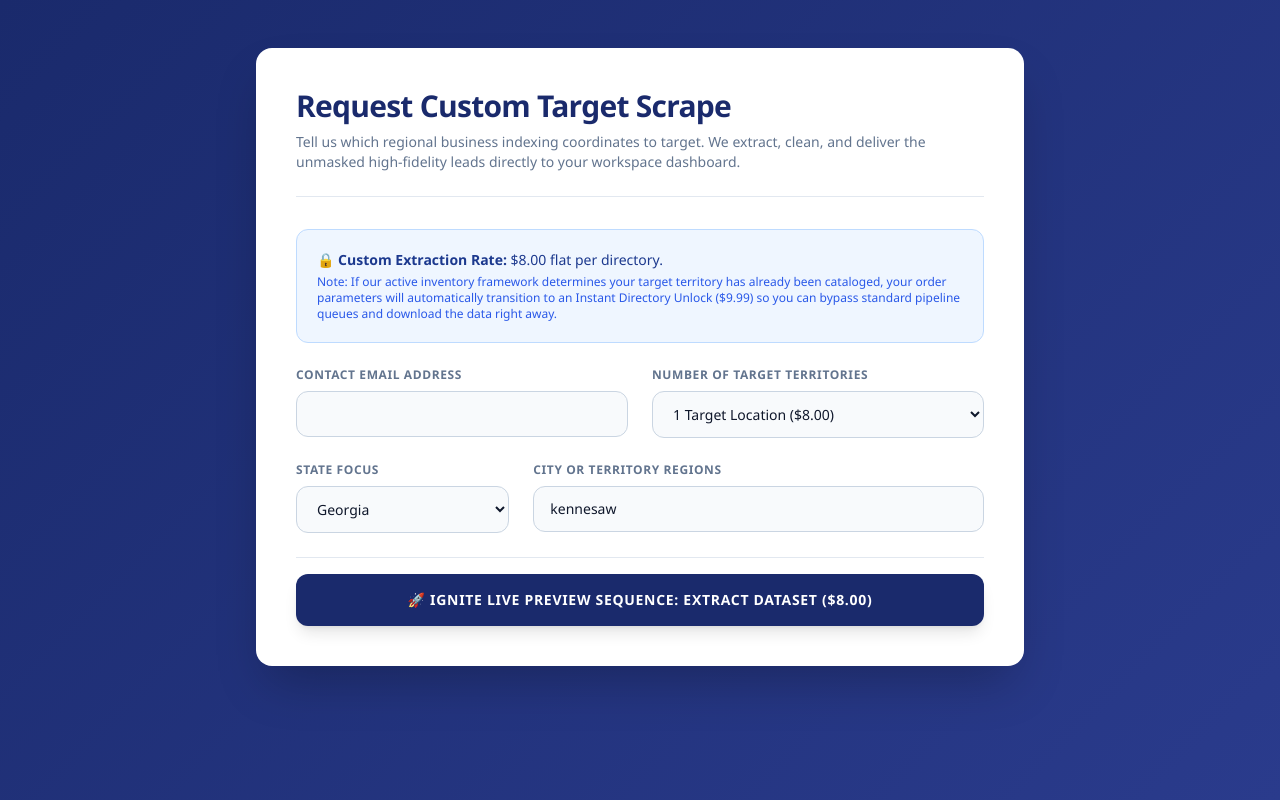
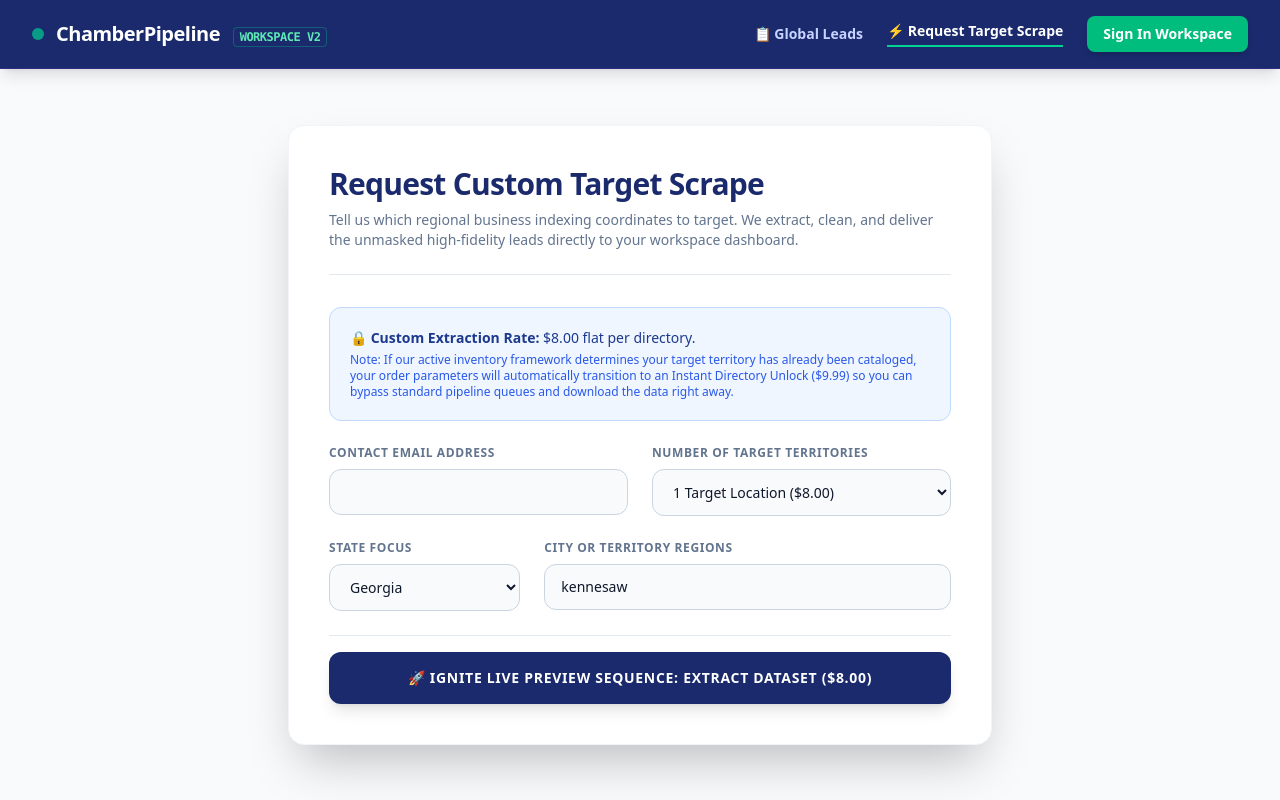
Before and after one commit to Jamminb73/Commerce, a Django app: page /request-scrape/ in a window 1280 px wide. Run offline with Django 5.2, Linux system fonts and the light colour scheme; data that the repository does not hold is empty.

Commit message:
added navigation button back in

```diff
--- a/leads/templates/leads/request_form.html
+++ b/leads/templates/leads/request_form.html
@@ -10,15 +10,30 @@
             --primary-bg: #1a2a6c;
             --card-shadow: 0 20px 25px -5px rgba(0, 0, 0, 0.2), 0 10px 10px -5px rgba(0, 0, 0, 0.1);
         }
-        body {
-            font-family: 'Segoe UI', Tahoma, Geneva, Verdana, sans-serif;
-            background: linear-gradient(135deg, var(--primary-bg) 0%, #2a3b8c 100%);
-        }
     </style>
 </head>
-<body class="font-sans antialiased text-slate-800 min-h-screen flex flex-col justify-between py-12 px-4 sm:px-6 lg:px-8">
+<body class="bg-slate-50 font-sans antialiased text-slate-800 min-h-screen flex flex-col justify-between m-0">
 
-    <div class="max-w-3xl mx-auto w-full bg-white p-8 md:p-10 rounded-2xl shadow-2xl">
+    <nav class="bg-[#1a2a6c] border-b border-indigo-900 px-8 py-4 flex justify-between items-center shadow-lg w-full box-border">
+        <div class="flex items-center gap-3">
+            <div class="h-3 w-3 rounded-full bg-emerald-400 animate-pulse"></div>
+            <a href="{% url 'home' %}" class="text-xl font-bold tracking-tight text-white no-underline">
+                ChamberPipeline <span class="text-xs font-mono text-emerald-300 border border-emerald-400/30 px-1.5 py-0.5 rounded ml-2">WORKSPACE V2</span>
+            </a>
+        </div>
+        <div class="flex items-center gap-6 text-sm font-semibold">
+            <a href="{% url 'leads_list' %}" class="text-indigo-200 hover:text-white transition no-underline">📋 Global Leads</a>
+            <a href="{% url 'request_custom_scrape' %}" class="text-white border-b-2 border-emerald-400 pb-1 no-underline">⚡ Request Target Scrape</a>
+            {% if is_authenticated_user %}
+                <a href="{% url 'logout' %}" class="bg-indigo-950/40 hover:bg-indigo-950/80 text-indigo-200 border border-indigo-800 px-3.5 py-1.5 rounded-lg transition no-underline">Logout</a>
+            {% else %}
+                <a href="{% url 'login' %}" class="bg-emerald-500 hover:bg-emerald-400 text-white px-4 py-2 rounded-lg transition shadow-md no-underline">Sign In Workspace</a>
+            {% endif %}
+        </div>
+    </nav>
+
+    <div class="max-w-3xl mx-auto w-full px-4 sm:px-6 lg:px-8 py-12 flex-grow flex items-center justify-center">
+        <div class="bg-white p-8 md:p-10 rounded-2xl shadow-2xl border border-slate-100 w-full">
 
             <div class="mb-8 text-center md:text-left border-b border-slate-200 pb-6">
                 <h1 class="text-3xl font-extrabold text-[#1a2a6c] tracking-tight">Request Custom Target Scrape</h1>
@@ -89,6 +104,7 @@
             </form>
 
         </div>
+    </div>
 
     <script>
         const catalogedCities = {{ active_cities_json|default:"[]"|safe }};
@@ -107,11 +123,9 @@
                 submitBtn.disabled = false;
 
                 if (catalogedCities.includes(currentCityTrimmed)) {
-                    // Match found inside database sets!
                     submitBtn.className = "w-full bg-amber-500 hover:bg-amber-600 text-white font-bold uppercase tracking-wider py-4 px-4 rounded-xl shadow-lg cursor-pointer text-center text-sm transition duration-150 transform hover:-translate-y-0.5 active:translate-y-0";
                     submitBtn.innerText = "⚡ Instant Catalog Unlock Confirmed: Access Database ($9.99)";
                 } else {
-                    // Fresh on-demand target region routing
                     const selectedQty = parseInt(batchSelect.value) || 1;
                     let targetPrice = selectedQty * 8;
                     if (selectedQty === 5) targetPrice = 32;
```
Lines whose indentation alone changed are shown as unchanged.
